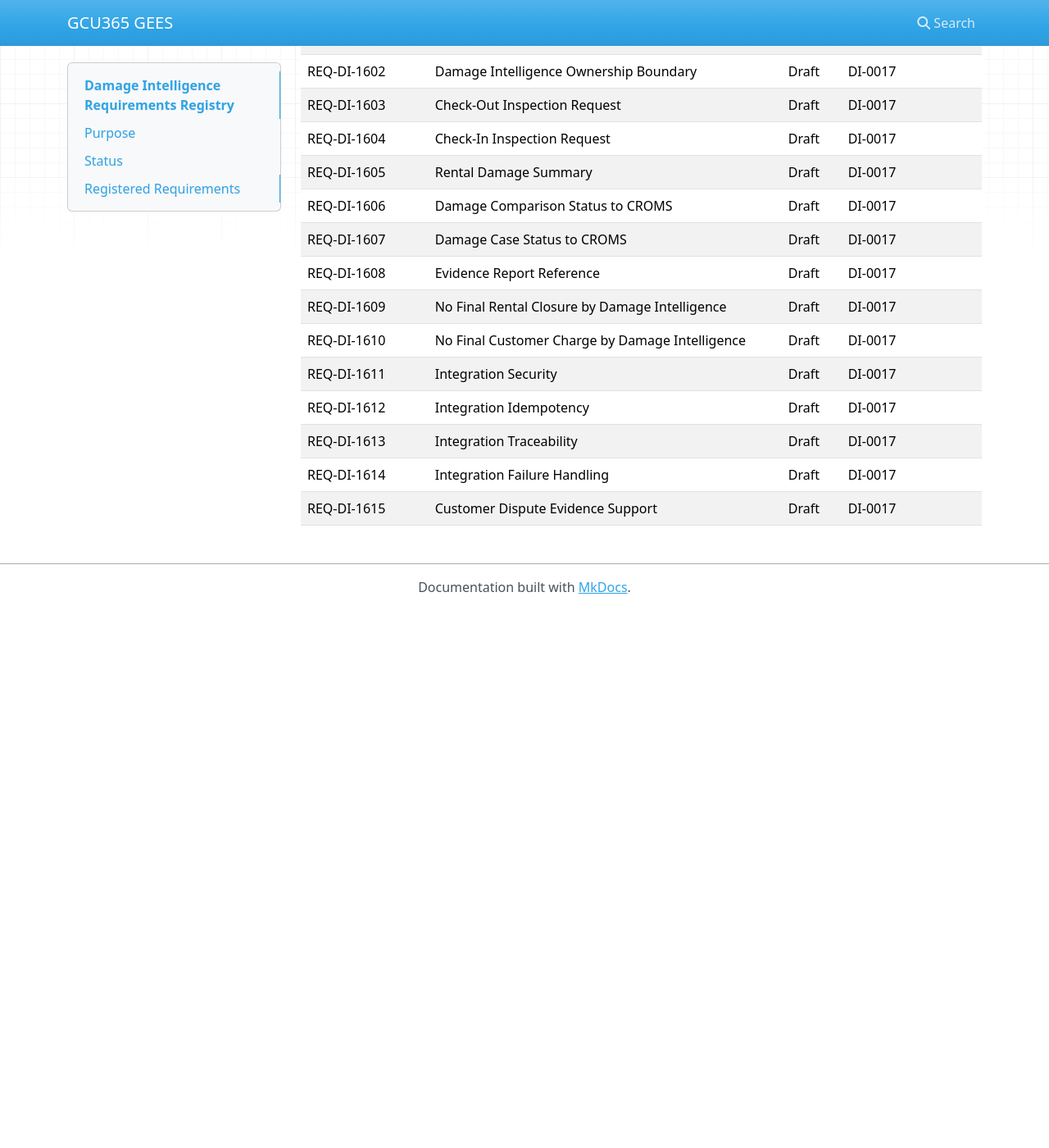
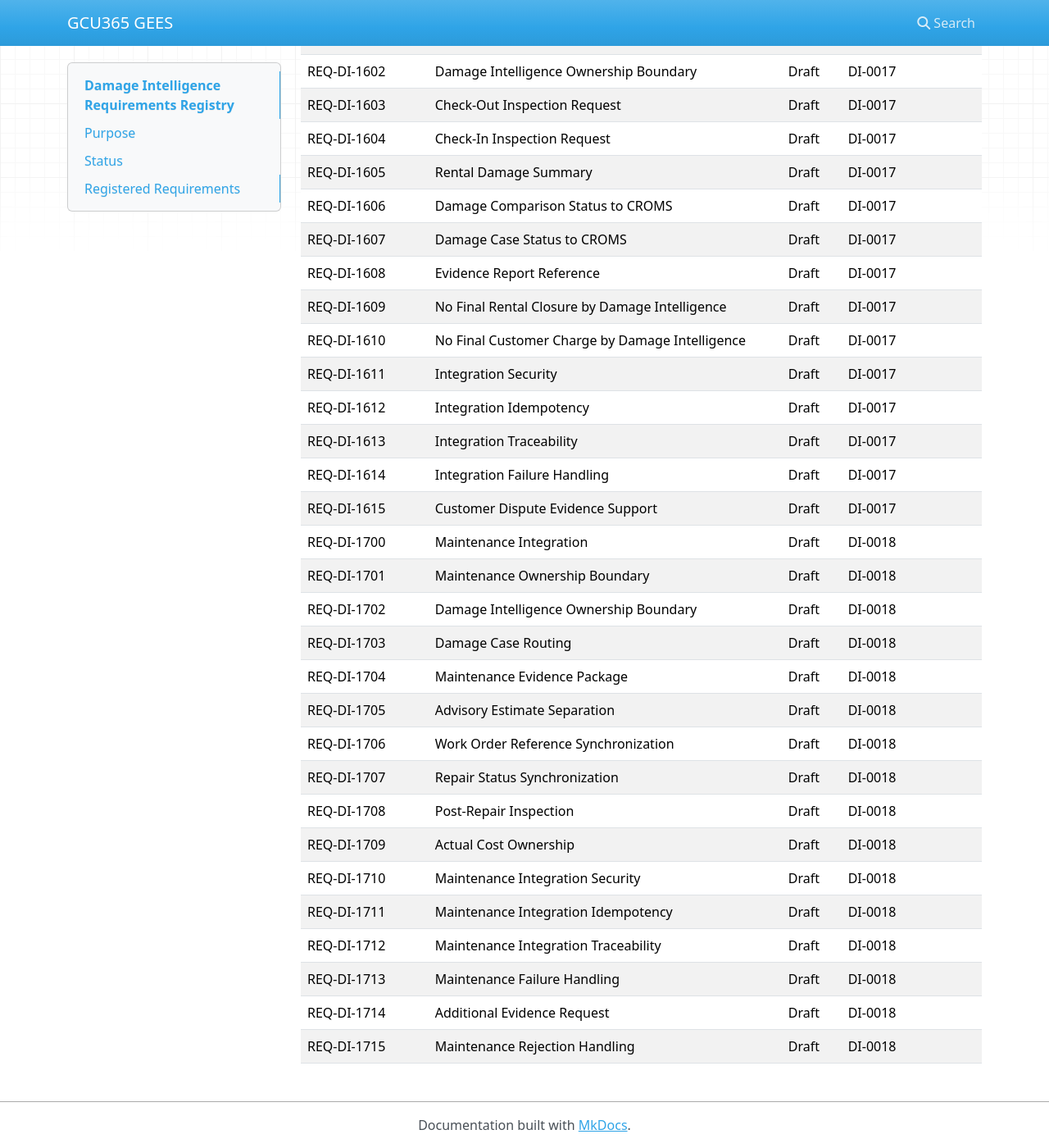
Before and after one commit to My10Sons/GCU365GEES, an MkDocs documentation site: the page built from docs/99-Appendices/Requirement-Registry/DAMAGE.md, in a window 1280 px wide and 1400 px high, scrolled down 10997 px. Shown: the whole window at 82% size. Built offline with MkDocs 1.6.1, drawn with Linux system fonts in a browser that asks for light colours; nearby versions of some CDN libraries; before the commit the page ends 11741 px from its top, so only the background shows below that.

```diff
--- a/docs/99-Appendices/Requirement-Registry/DAMAGE.md
+++ b/docs/99-Appendices/Requirement-Registry/DAMAGE.md
@@ -285,3 +285,19 @@
 | REQ-DI-1613 | Integration Traceability | Draft | DI-0017 | Trace rental to evidence, case, report, and audit |
 | REQ-DI-1614 | Integration Failure Handling | Draft | DI-0017 | Retry, visible status, audit, and recovery |
 | REQ-DI-1615 | Customer Dispute Evidence Support | Draft | DI-0017 | Controlled evidence for dispute workflows |
+| REQ-DI-1700 | Maintenance Integration | Draft | DI-0018 | Integration with Maintenance repair workflows |
+| REQ-DI-1701 | Maintenance Ownership Boundary | Draft | DI-0018 | Maintenance owns work orders and repair execution |
+| REQ-DI-1702 | Damage Intelligence Ownership Boundary | Draft | DI-0018 | Damage Intelligence owns evidence and damage records |
+| REQ-DI-1703 | Damage Case Routing | Draft | DI-0018 | Route repair-required damage cases |
+| REQ-DI-1704 | Maintenance Evidence Package | Draft | DI-0018 | Controlled evidence package for Maintenance |
+| REQ-DI-1705 | Advisory Estimate Separation | Draft | DI-0018 | Advisory estimates are not actual costs |
+| REQ-DI-1706 | Work Order Reference Synchronization | Draft | DI-0018 | Store Maintenance work order reference |
+| REQ-DI-1707 | Repair Status Synchronization | Draft | DI-0018 | Receive repair status updates |
+| REQ-DI-1708 | Post-Repair Inspection | Draft | DI-0018 | Support post-repair evidence workflow |
+| REQ-DI-1709 | Actual Cost Ownership | Draft | DI-0018 | Actual cost owned by Maintenance or Finance |
+| REQ-DI-1710 | Maintenance Integration Security | Draft | DI-0018 | Secure authenticated and authorized integration |
+| REQ-DI-1711 | Maintenance Integration Idempotency | Draft | DI-0018 | Avoid duplicate maintenance requests/work orders |
+| REQ-DI-1712 | Maintenance Integration Traceability | Draft | DI-0018 | Trace damage case to work order and repair status |
+| REQ-DI-1713 | Maintenance Failure Handling | Draft | DI-0018 | Retry, visible status, audit, and recovery |
+| REQ-DI-1714 | Additional Evidence Request | Draft | DI-0018 | Maintenance can request more evidence |
+| REQ-DI-1715 | Maintenance Rejection Handling | Draft | DI-0018 | Record rejection and route for review |
```
